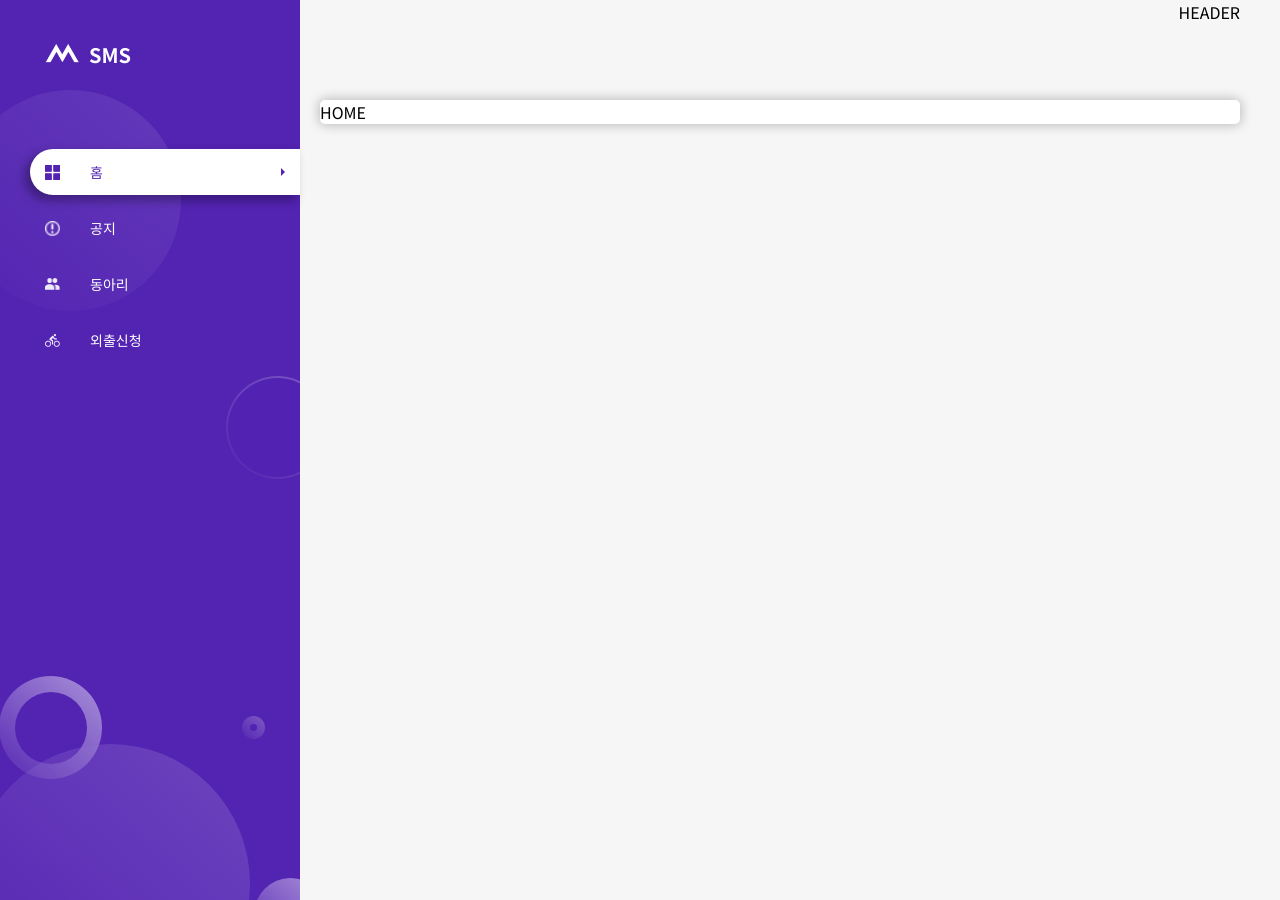
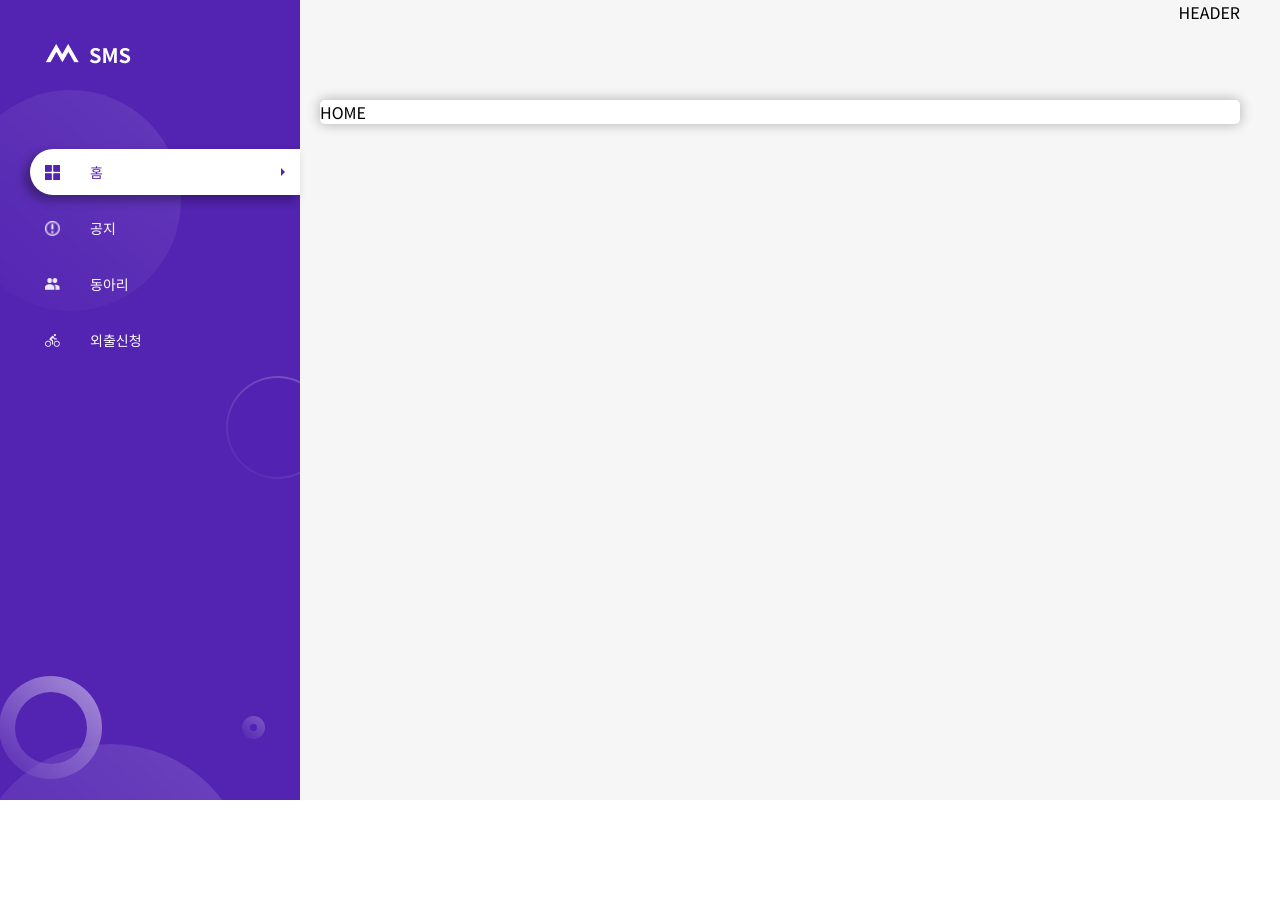
Before and after one commit to DSM-DMS/SMS-Front-V1, a React app: page /home in a window 1280 px wide. After the commit the page ends 800 px from the top, so only its background shows below. Built offline with nearby package versions, Linux system fonts and the light colour scheme.

Commit message:
[MODIFY] Navigation 스타일 수정

```diff
--- a/src/components/Navigation/styles.ts
+++ b/src/components/Navigation/styles.ts
@@ -3,5 +3,5 @@ import styled from 'styled-components';
 export const Container = styled.div`
   display: flex;
   height: 100vh;
-  min-height: 900px;
+  min-height: 400px;
 `;
```
